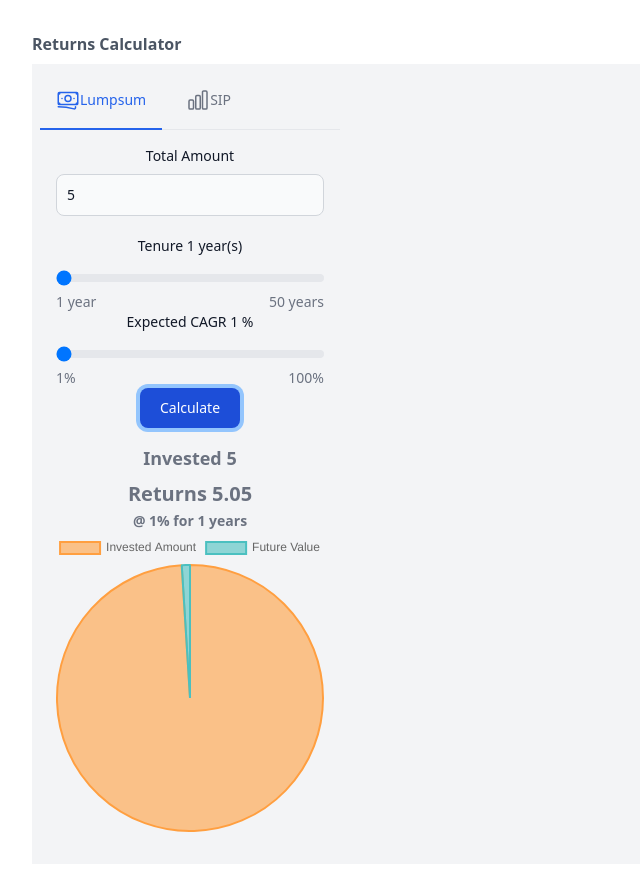
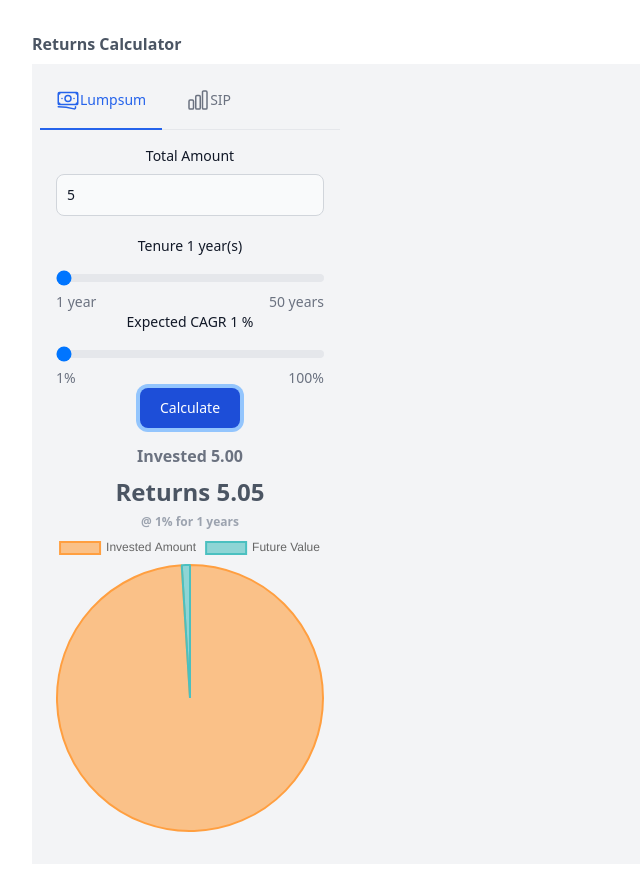
Before and after one commit to Mujib517/returns-calculator, a React (Vite) app: page / in a window 1280 px wide. Both pictures are taken after typing "5" into the empty fields and a click on the button "Calculate". Shown: the top 870 px of the page, without its empty margins (0-640 px from the left). Built offline with nearby package versions, Linux system fonts and the light colour scheme.

Commit message:
minor changes to UI

```diff
--- a/src/Lumpsum.jsx
+++ b/src/Lumpsum.jsx
@@ -9,7 +9,7 @@ const Lumpsum = ({ onChange }) => {
     });
 
     const onInputChange = (e) => {
-        const changedInput = { ...input, [e.target.name]: e.target.value };
+        const changedInput = { ...input, [e.target.name]: +e.target.value };
         setInput(changedInput);
     };
 
--- a/src/Result.jsx
+++ b/src/Result.jsx
@@ -4,9 +4,9 @@ function Result({ data }) {
     const { amount, finalAmount, cagr, tenure } = data;
 
     return (<div>
-        <h1 className="mb-2 font-semibold text-lg text-gray-500">Invested {amount.toLocaleString()}</h1>
-        <h1 className="font-semibold text-xl text-gray-500">Returns {finalAmount.toLocaleString('en-us', { minimumFractionDigits: 2, maximumFractionDigits: 2 })} </h1>
-        <span className="mb-4 font-semibold text-sm text-gray-500">@ {cagr}% for {tenure} years</span>
+        <h1 className="mb-2 font-bold text-gray-500">Invested {amount.toLocaleString('en-in', { minimumFractionDigits: 2, maximumFractionDigits: 2 })}</h1>
+        <h1 className="font-bold text-2xl text-gray-600">Returns {finalAmount.toLocaleString('en-in', { minimumFractionDigits: 2, maximumFractionDigits: 2 })} </h1>
+        <span className="mb-4 font-semibold text-xs text-gray-400">@ {cagr}% for {tenure} years</span>
         <PieChart data={data} />
     </div>);
 }
```
